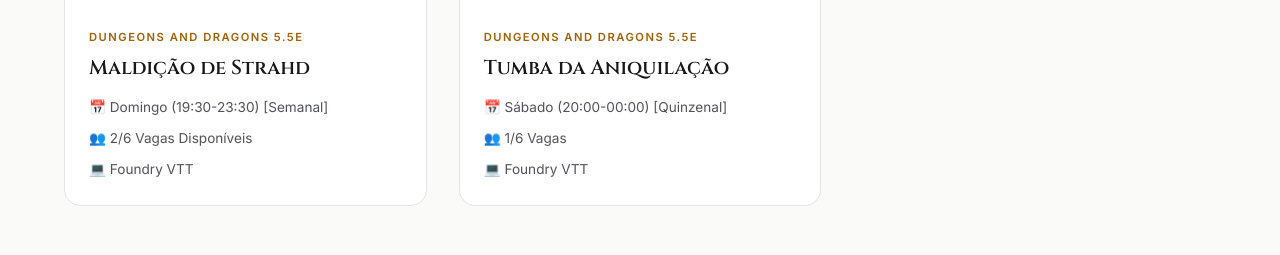
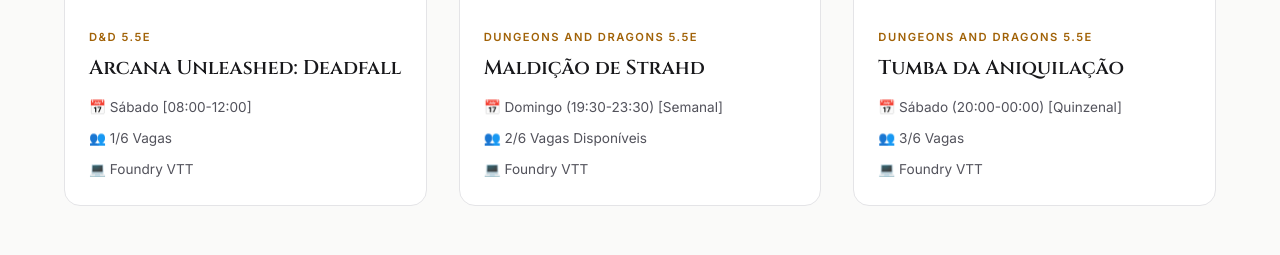
Before and after one commit to LucasHermesdeCampos/Mestre-Hermes-RPG, a plain HTML site: page index.html in a window 1280 px wide. Shown: the part 1459-1714 px from the top of the page. Drawn offline with Linux system fonts and the light colour scheme.

Commit message:
Update index.html

```diff
--- a/index.html
+++ b/index.html
@@ -803,7 +803,7 @@
                 type: "Campanha Longa | Em Andamento",
                 system: "D&D 5.5e",
                 level: "11 → 20",
-                spots: "0/6 Vagas",
+                spots: "1/6 Vagas",
                 schedule: "Sábado [08:00-12:00]",
                 duration: "15-20 sessões",
                 platform: "Foundry VTT",
@@ -820,7 +820,7 @@
                     "Mestre com 10 anos de experiência."
                 ],
                 form: "https://forms.gle/YuNczHiPTfiCCUR88",
-                isFull: true
+                isFull: false
             },
             {
                 id: 6,
@@ -852,7 +852,7 @@
                 type: "Campanha Longa | Em Andamento",
                 system: "Dungeons and Dragons 5.5e",
                 level: "Lvl 3",
-                spots: "1/6 Vagas",
+                spots: "3/6 Vagas",
                 schedule: "Sábado (20:00-00:00) [Quinzenal]",
                 platform: "Foundry VTT",
                 communication: "Discord (+WhatsApp)",
```
